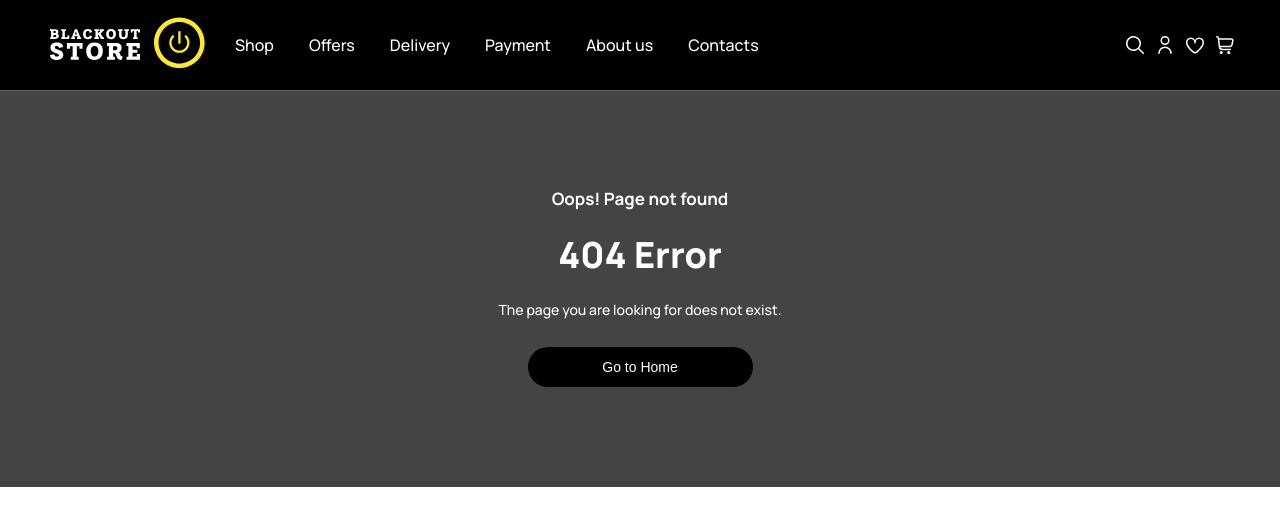
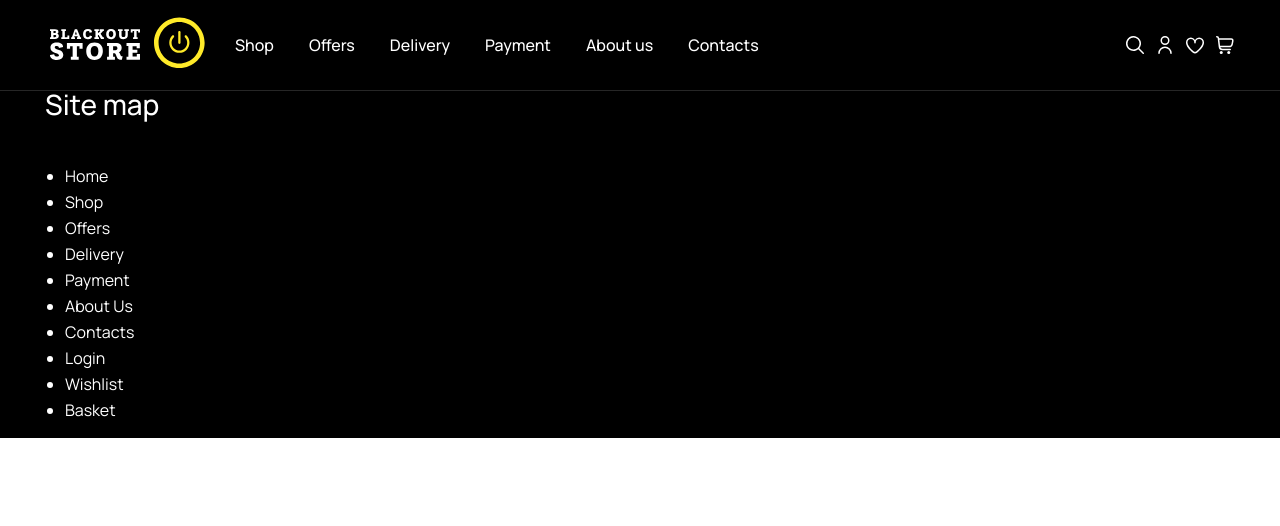
Before and after one commit to Pe103danit/blackout, a React (Create React App) app: page /site_map in a window 1280 px wide. Before the commit this address had no page. Shown: the top 526 px of the page. Built offline with nearby package versions, Linux system fonts and the light colour scheme.

Commit message:
- added Site map

```diff
--- a/src/App.jsx
+++ b/src/App.jsx
@@ -13,6 +13,7 @@ import NotFoundPage from './pages/NotFoundPage/NotFoundPage'
 import Login from './pages/Login/Login'
 import WishList from './pages/WishList/WishList'
 import Basket from './pages/Basket/Basket'
+import SiteMapContainer from './pages/SiteMap/SiteMapContainer'
 
 const App = (props) => {
   const themeStyle = props.lightTheme ? 'light' : 'dark'
@@ -20,17 +21,18 @@ const App = (props) => {
     <div className={themeStyle}>
       <HeaderContainer/>
       <Routes>
-        <Route path="/" element={<HomeContainer/>}/>
-        <Route path="/shop" element={<Shop/>}/>
-        <Route path="/offers" element={<Offers/>}/>
-        <Route path="/delivery" element={<Delivery/>}/>
-        <Route path="/payment" element={<Payment/>}/>
-        <Route path="/about_us" element={<AboutUs/>}/>
-        <Route path="/contacts" element={<Contacts/>}/>
-        <Route path="/login" element={<Login/>}/>
-        <Route path="/wishlist" element={<WishList/>}/>
-        <Route path="/basket" element={<Basket/>}/>
-        <Route path="cart" element={<Cart/>}/>
+        <Route path='/' element={<HomeContainer/>}/>
+        <Route path='/shop' element={<Shop/>}/>
+        <Route path='/offers' element={<Offers/>}/>
+        <Route path='/delivery' element={<Delivery/>}/>
+        <Route path='/payment' element={<Payment/>}/>
+        <Route path='/about_us' element={<AboutUs/>}/>
+        <Route path='/contacts' element={<Contacts/>}/>
+        <Route path='/login' element={<Login/>}/>
+        <Route path='/wishlist' element={<WishList/>}/>
+        <Route path='/basket' element={<Basket/>}/>
+        <Route path='cart' element={<Cart/>}/>
+        <Route path='/site_map' element={<SiteMapContainer/>}/>
         <Route path={'*' || '404'} element={<NotFoundPage themeStyle={themeStyle}/>}/>
       </Routes>
     </div>
--- /dev/null
+++ b/src/pages/SiteMap/SiteMap.jsx
@@ -0,0 +1,51 @@
+import style from './SiteMap.module.scss';
+import { Link } from 'react-router-dom';
+
+const SiteMap = (props) => {
+  const themeStyle = props.lightTheme
+    ? 'lightSiteMap'
+    : 'darkSiteMap'
+  return (
+    <div className={style.section}>
+      <div className={`${style.section_container} ${themeStyle}`}>
+        <h1 className={style.section_container_title}>
+          Site map
+        </h1>
+        <ul className={style.section_container_body}>
+          <li className={style.section_container_body_item}>
+            <Link to='/'>Home</Link>
+          </li>
+          <li className={style.section_container_body_item}>
+            <Link to='/shop'>Shop</Link>
+          </li>
+          <li className={style.section_container_body_item}>
+            <Link to='/offers'>Offers</Link>
+          </li>
+          <li className={style.section_container_body_item}>
+            <Link to='/delivery'>Delivery</Link>
+          </li>
+          <li className={style.section_container_body_item}>
+            <Link to='/payment'>Payment</Link>
+          </li>
+          <li className={style.section_container_body_item}>
+            <Link to='/about_us'>About Us</Link>
+          </li>
+          <li className={style.section_container_body_item}>
+            <Link to='/contacts'>Contacts</Link>
+          </li>
+          <li className={style.section_container_body_item}>
+            <Link to='/login'>Login</Link>
+          </li>
+          <li className={style.section_container_body_item}>
+            <Link to='/wishlist'>Wishlist</Link>
+          </li>
+          <li className={style.section_container_body_item}>
+            <Link to='/basket'>Basket</Link>
+          </li>
+        </ul>
+      </div>
+    </div>
+  );
+};
+
+export default SiteMap;
--- /dev/null
+++ b/src/pages/SiteMap/SiteMap.module.scss
@@ -0,0 +1,30 @@
+@import '../../scss/_mixin.scss';
+@import '../../scss/_variables.scss';
+
+.section {
+  &_container {
+    width: 100%;
+    max-width: 1200px;
+    margin: 0 auto;
+    padding-left: 10px;
+    &_title {
+      padding-bottom: 50px;
+      font-size: $second-size;
+      @include manrope-regular();
+    }
+    &_body {
+      display: flex;
+      flex-direction: column;
+      justify-content: space-between;
+      row-gap: 10px;
+      padding-left: 20px;
+      padding-bottom: 20px;
+      &_item {
+        list-style-type: disc;
+        a {
+          text-decoration: none;
+        }
+      }
+    }
+  }
+}
--- /dev/null
+++ b/src/pages/SiteMap/SiteMapContainer.js
@@ -0,0 +1,13 @@
+import { connect } from 'react-redux'
+import { toggleTheme } from '../../redux/reducers/UIStateReducer/UIStateReducer'
+import SiteMap from './SiteMap'
+
+const mapStateToProps = (state) => ({
+  ...state.UIStateReducer
+})
+
+const mapDispatchToProps = {
+  toggleTheme
+}
+
+export default connect(mapStateToProps, mapDispatchToProps)(SiteMap)
--- a/src/scss/theme.scss
+++ b/src/scss/theme.scss
@@ -208,3 +208,33 @@ background: $main-background !important;
     }
   }
 }
+
+.lightSiteMap {
+  color: $black;
+  background: $main-background;
+  ul {
+    li {
+      a {
+        color: $black !important;
+      }
+      &:hover a {
+        color: $third-grey !important;
+      }
+    }
+  }
+}
+
+.darkSiteMap {
+  color: $white;
+  background: $black;
+  ul {
+    li {
+      a {
+        color: $white !important;
+      }
+      &:hover a {
+        color: $second-grey !important;
+      }
+    }
+  }
+}
```
